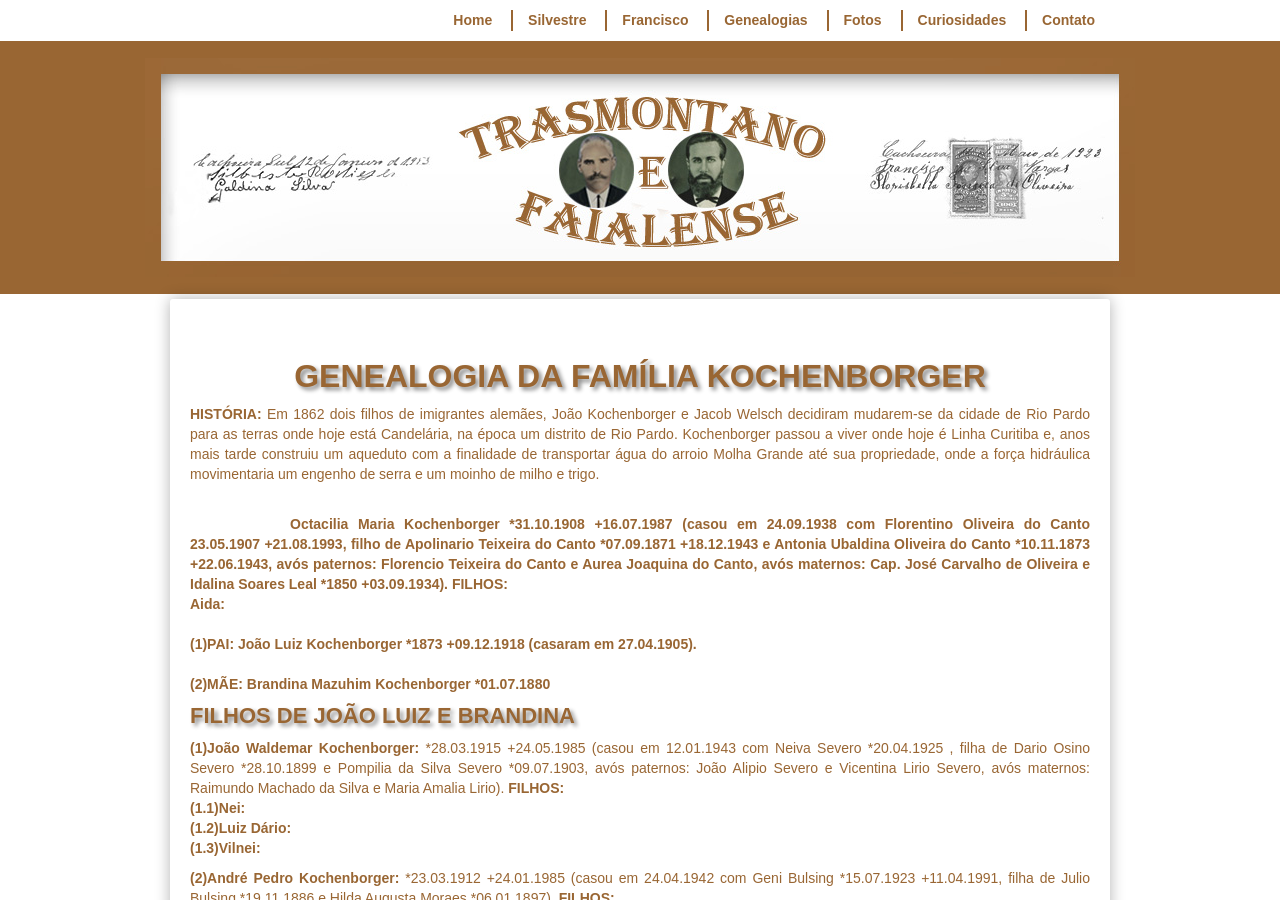
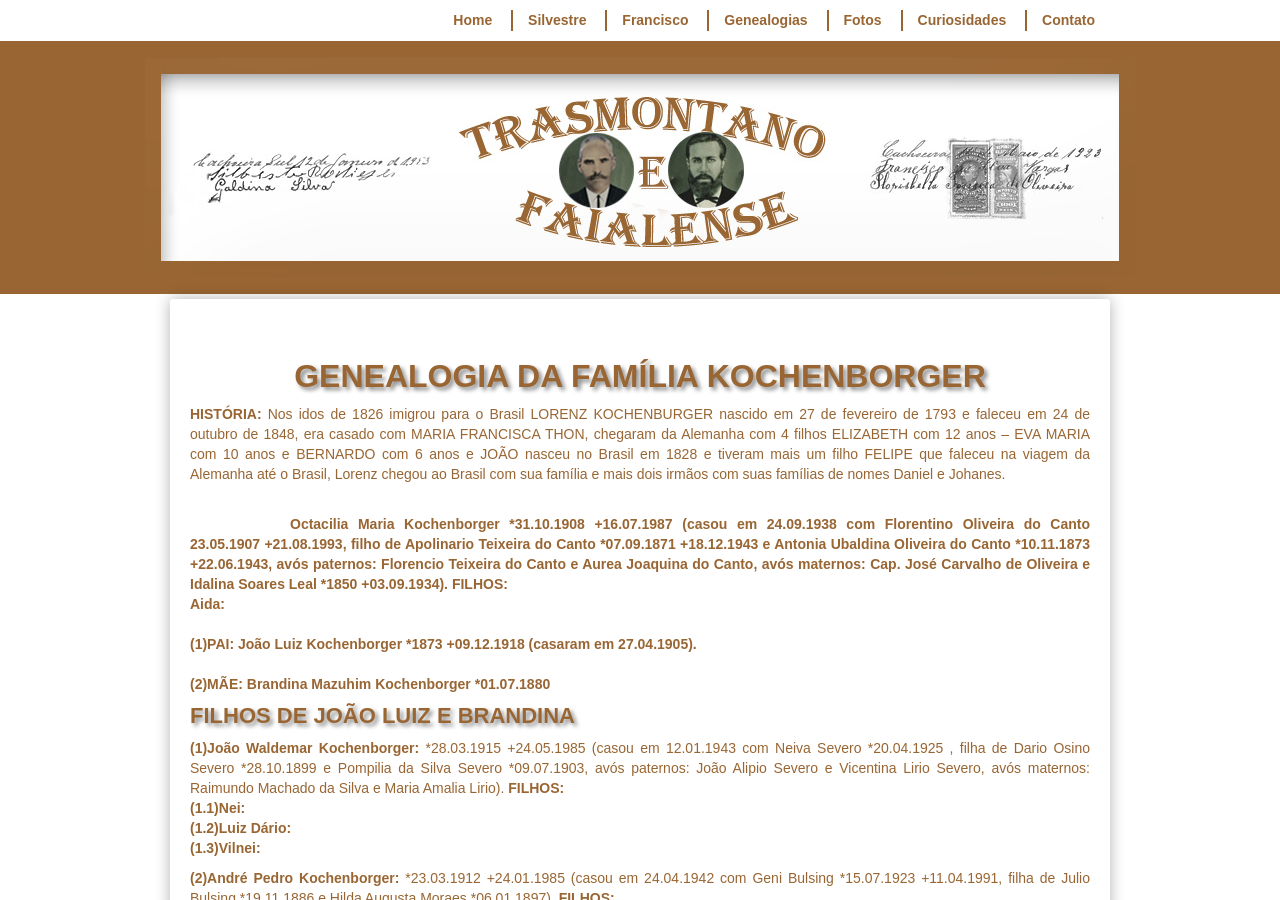
Before and after one commit to claudiovargas1955/claudiovargas1955.github.io, a Jekyll site: the page built from _pages/familia-kochenborger.html, in a window 1280 px wide and 900 px high. Built offline with Jekyll 4.4.1, drawn with Linux system fonts in a browser that asks for light colours; some web fonts are replaced.

Commit message:
Update familia-kochenborger.html

```diff
--- a/_pages/familia-kochenborger.html
+++ b/_pages/familia-kochenborger.html
@@ -98,10 +98,11 @@ details[open] summary {color:#996633;
 </style>
 
 <h1>GENEALOGIA DA FAMÍLIA KOCHENBORGER</h1>
-<p><b>HISTÓRIA: </b>Em 1862 dois filhos de imigrantes alemães, João Kochenborger e Jacob Welsch decidiram mudarem-se da cidade de Rio
-Pardo para as terras onde hoje está Candelária, na época um distrito de Rio Pardo. Kochenborger passou a viver onde hoje é Linha
-Curitiba e, anos mais tarde construiu um aqueduto com a finalidade de transportar água do arroio Molha Grande até sua propriedade, onde
-a força hidráulica movimentaria um engenho de serra e um moinho de milho e trigo.<br><br>
+<p><b>HISTÓRIA: </b>Nos idos de 1826 imigrou para o Brasil LORENZ KOCHENBURGER nascido em 27 de fevereiro de 1793 e faleceu em 24 de
+outubro de 1848, era casado com MARIA FRANCISCA THON, chegaram da Alemanha com 4 filhos ELIZABETH com 12 anos – EVA MARIA com 10 anos e
+BERNARDO com 6 anos e JOÃO nasceu no Brasil em 1828 e tiveram mais um filho FELIPE que faleceu na viagem da Alemanha até o Brasil,
+Lorenz chegou ao Brasil com sua família e mais dois irmãos com suas famílias de nomes Daniel e Johanes.<br><br>
+
 <b><p style="text-indent:100px";/>Octacilia Maria Kochenborger *31.10.1908 +16.07.1987 (casou em 24.09.1938 com Florentino Oliveira do
 Canto 23.05.1907 +21.08.1993, filho de Apolinario Teixeira do Canto  *07.09.1871 +18.12.1943 e Antonia Ubaldina Oliveira do Canto
 *10.11.1873 +22.06.1943, avós paternos: Florencio Teixeira do Canto e Aurea Joaquina do Canto, avós maternos: Cap. José Carvalho de
```
